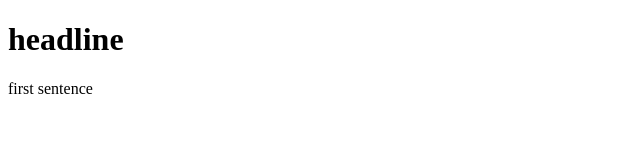
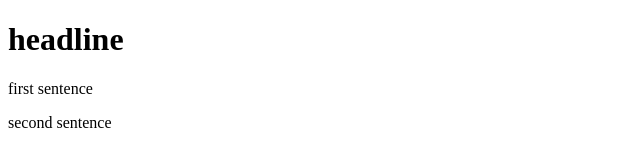
Before and after one commit to TommyVanAcker/gitexercise, a plain HTML site: page index.html in a window 1280 px wide. Shown: the whole page, without its empty margins (0-640 px from the left). Drawn offline with Linux system fonts and the light colour scheme.

Commit message:
2nd sentence

```diff
--- a/index.html
+++ b/index.html
@@ -8,6 +8,7 @@
 <body>
     <h1>headline</h1>
     <p>first sentence</p>
+    <p>second sentence</p>
 
 </body>
 </html>
```
